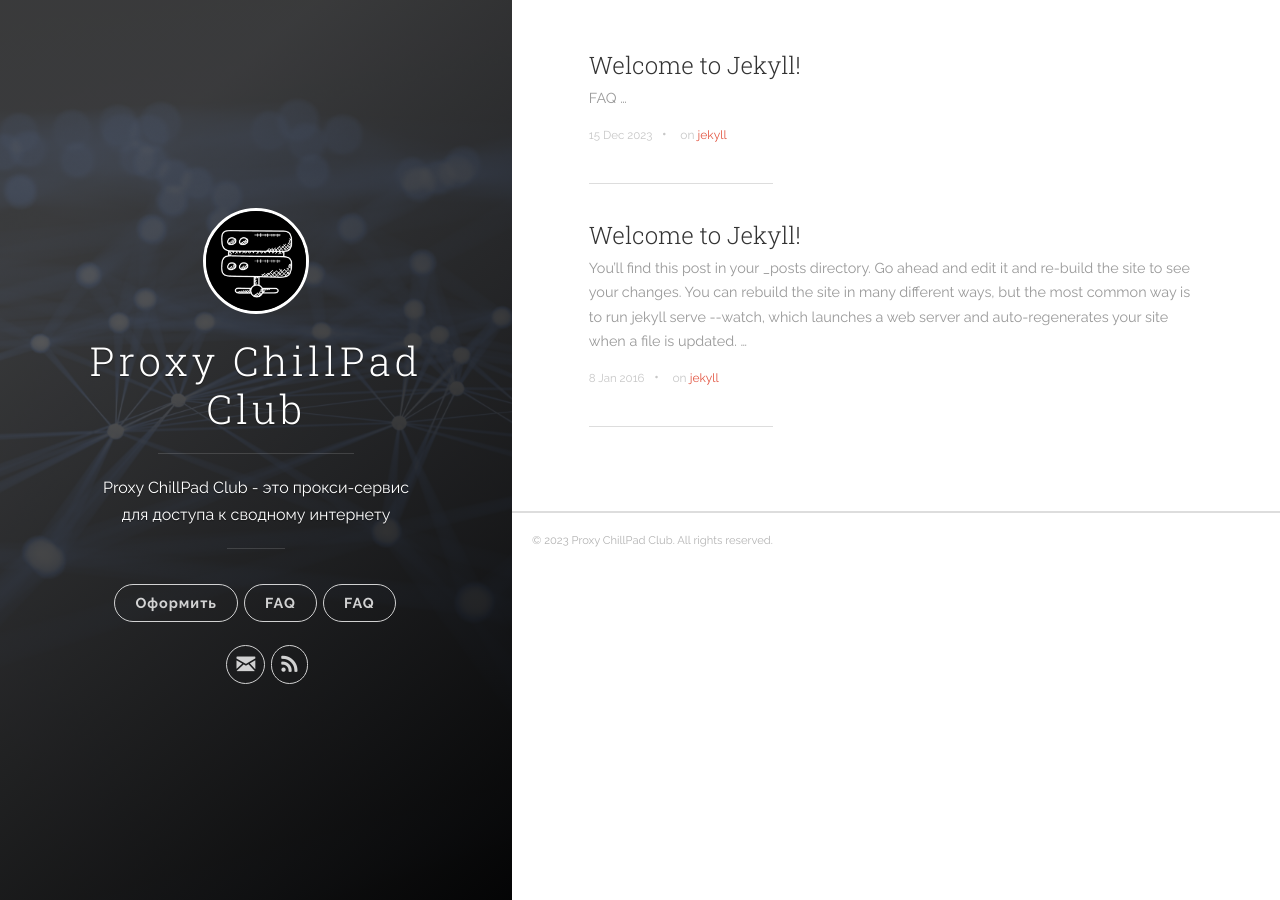
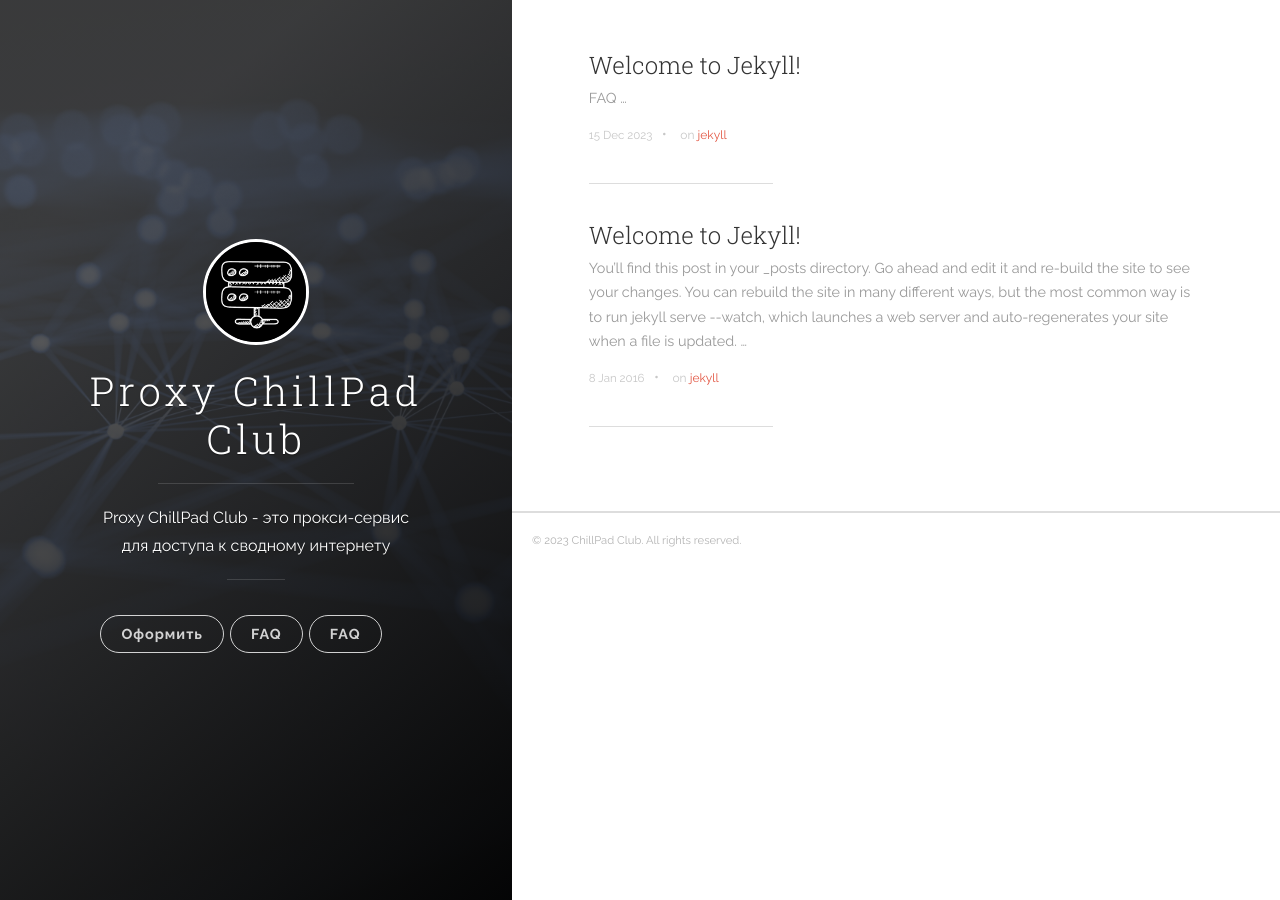
Before and after one commit to chillpadclub/chillpadclub.github.io, a Jekyll site: the page built from index.html, in a window 1280 px wide. Built offline with Jekyll 4.4.1, drawn with Linux system fonts in a browser that asks for light colours; the list of posts is cut into pages by our own code.

Commit message:
modified:   _config.yml     modified:   _includes/header.html

```diff
--- a/_config.yml
+++ b/_config.yml
@@ -8,8 +8,8 @@ baseurl: '/'
 # disable_landing_page: true
 
 author:
-  name: 'Proxy ChillPad Club'
-  email: info@chillpad.club
+  name: 'ChillPad Club'
+  #email: info@chillpad.club
   #twitter_username: joshgerdes
   #facebook_username: joshgerdes
   #github_username:  joshgerdes
--- a/_includes/header.html
+++ b/_includes/header.html
@@ -97,13 +97,14 @@
               </li>
               {% endif %}
 
-              <!-- RSS -->
+              <!-- RSS
               <li class="navigation__item">
                 <a href="{{ site.baseurl }}/feed.xml" title="Subscribe" target="_blank">
                   <i class="icon icon-rss"></i>
                   <span class="label">RSS</span>
                 </a>
               </li>
+            -->
 
             </ul>
           </nav>
```
